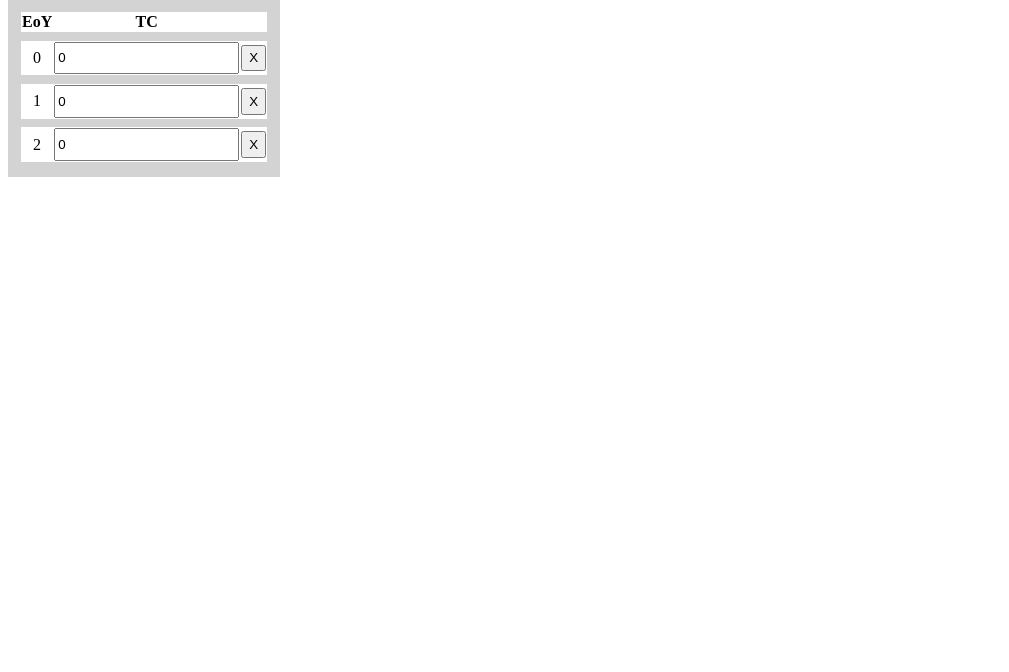
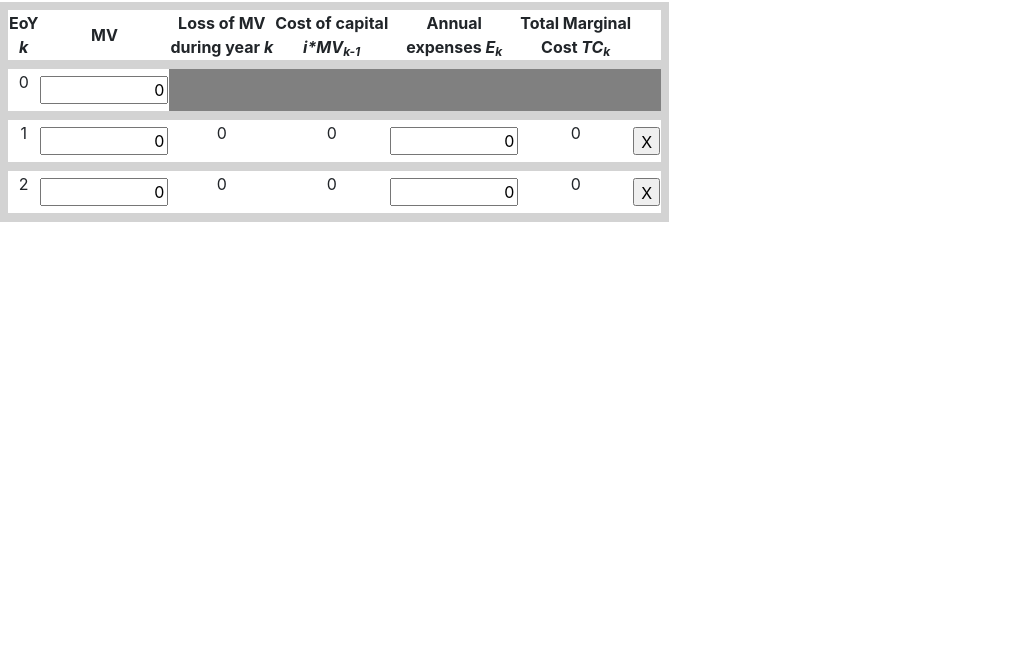
Before and after one commit to delanobgt/html-finite-horizon-equipment-replacement-calculator, a plain HTML site: page index.html in a window 1280 px wide. Shown: the part 128-800 px from the top of the page, without its empty margins (0-1009 px from the left). Drawn offline with nearby package versions, Linux system fonts and the light colour scheme.

Commit message:
fat-table-dom.js done

```diff
--- a/index.html
+++ b/index.html
@@ -6,16 +6,28 @@
   <meta http-equiv="X-UA-Compatible" content="ie=edge">
   <title>Finite Horizon Equipment Replacement Calculator</title>
   <link rel="stylesheet" type="text/css" href="stylesheets/style.css">
+  <link rel="stylesheet" href="https://maxcdn.bootstrapcdn.com/bootstrap/4.0.0/css/bootstrap.min.css">
 </head>
 <body>
   <h1>Finite Horizon Equipment Replacement Calculator</h1>
+
+  MARR: <input id="marr_text" type="text" value="10">
+
   <h2>Defender</h2>
-  <table id="table_defender"></table>
+  <!-- <table id="table_defender"></table> -->
+  <table id="table_challenger"></table>
 
+  <script src="scripts/lib/double-underscore.js"></script>
   <script src="scripts/lib/jquery-3.3.1.js"></script>
+  <script src="https://cdnjs.cloudflare.com/ajax/libs/popper.js/1.12.9/umd/popper.min.js"></script>
+  <script src="https://maxcdn.bootstrapcdn.com/bootstrap/4.0.0/js/bootstrap.min.js"></script>
+  <script src="scripts/jquery-plugins/custom-jquery-plugin.js"></script>
+  <script src="scripts/components/decimal-textbox.js"></script>
   <script src="scripts/tc-table-dom.js"></script>
+  <script src="scripts/fat-table-dom.js"></script>
   <script>
     let defenderTable = TcTableDOM.bind({tableId: 'table_defender'});
+    let challengerTable = FatTableDOM.bind({tableId: 'table_challenger', marrTextId: 'marr_text'});
   </script>
 </body>
 </html>
--- /dev/null
+++ b/scripts/components/decimal-textbox.js
@@ -0,0 +1,42 @@
+let DecimalTextbox = (function() {
+  function manufacture(callback) {
+    return  $('<input></input>')
+              .attr({type: 'text', value: '0', placeholder: '0'}).prop('required', true)
+              .on('input', function(e) {
+                let $this = $(this);
+                let val = $this.val();
+                //multiple decimal string filters
+                val = val.trim();
+                val = val.replace(/[^0-9\.]+/g, '');
+                //initial status
+                let hasTailDot = (val.indexOf('.') == val.length-1);
+                while ((val.match(new RegExp('\\.', 'g')) || []).length > 1) {
+                  let lastCommaIndex = val.lastIndexOf('.');
+                  val = val.slice(0, lastCommaIndex) + val.slice(lastCommaIndex+1, val.length);
+                }
+                {
+                  let matches = val.match(/^(0+).*/);
+                  if (matches && matches[1]) {
+                    if (matches[1].length > 1) {
+                      let leadingZeroLength = matches[1].length;
+                      val = val.slice(1, leadingZeroLength) + val.slice(leadingZeroLength, val.length);
+                    } else if (val.charAt(1).match('[1-9]')) {
+                      val = val.slice(1, val.length);
+                    }
+                  }
+                }
+                $this.val(__.formatGeneralCurrency(val) + (hasTailDot?'.':''));
+                if (callback) callback();
+              })
+              .focusin(function() {
+                if ($(this).val().trim() === '0') $(this).val('');
+              })
+              .focusout(function() {
+                if ($(this).val().trim() === '') $(this).val('0');
+              });
+  }
+
+  return {
+    manufacture: manufacture
+  };
+})();
--- /dev/null
+++ b/scripts/fat-table-dom.js
@@ -0,0 +1,163 @@
+let FatTableDOM = (function() {
+  function instance(options) {
+    //jQuery object cache
+    let $table;
+    let $marrText;
+
+    _init(options);
+    function _init(options) {
+      //assign reference to the table
+      if (options.$table) $table = options.$table;
+      else $table = $('#'+options.tableId);
+      if (options.$marrText) $marrText = options.$marrText;
+      else $marrText = $('#'+options.marrTextId);
+
+      //add a header
+      $('<tr></tr>').append(
+        $('<th></th>').html('EoY<br><em>k</em>')
+      ).append(
+        $('<th></th>').text('MV')
+      ).append(
+        $('<th></th>').html('Loss of MV<br>during year <em>k</em>')
+      ).append(
+        $('<th></th>').html('Cost of capital<br><em>i*MV<sub>k-1</sub></em>')
+      ).append(
+        $('<th></th>').html('Annual<br>expenses <em>E<sub>k</sub></em>')
+      ).append(
+        $('<th></th>').html('Total Marginal<br>Cost <em>TC<sub>k</sub></em>')
+      ).append(
+        $('<th></th>').html('&nbsp;')
+      ).appendTo($table);
+
+      //add some rows to it
+      for (let i = 0; i <= 3; i++) {
+        if (i > 0) _makeInputRow()
+                    .appendTo($table)
+                    .showUp();
+        _makeAddingRow()
+          .appendTo($table)
+          .showUp();
+        _updateEoY();
+      }
+
+      // give some contraints/exceptions to the table
+      $table.find('tr:nth-child(2), tr:nth-child(2) td').delay(500).unbind();
+      $table.find('tr:nth-child(3) td:nth-child(5) input').delay(500).remove();
+      $table.find('tr:nth-child(3) td:nth-child(7) input').delay(500).remove();
+      $table.find('tr:nth-child(3) td:nth-child(2) ~ td').delay(500).css('background', 'gray');
+
+      //initialize table's values
+      _updateTableValues();
+    }
+
+    function _makeInputRow() {
+      let $newMvText = DecimalTextbox.manufacture(_updateComputableFields);
+      let $newExpText = DecimalTextbox.manufacture(_updateComputableFields);
+      let $newRemoveBtn = $('<input></input>')
+                            .attr({type: 'button', value: 'X'})
+                            .click(function() {
+                              let $removableInputRow = $(this).closest('tr');
+                              let $removableAddingRow = $removableInputRow.next();
+                              $removableAddingRow.hideDown({remove: true});
+                              $removableInputRow.hideDown({remove: true}, _updateTableValues);
+                            });
+      let $newInputRow =  $('<tr></tr>').append(
+                            $('<td></td>').append($('<p></p>'))
+                          ).append(
+                            $('<td></td>').append($newMvText)
+                          ).append(
+                            $('<td></td>').append($('<p></p>'))
+                          ).append(
+                            $('<td></td>').append($('<p></p>'))
+                          ).append(
+                            $('<td></td>').append($newExpText)
+                          ).append(
+                            $('<td></td>').append($('<p></p>'))
+                          ).append(
+                            $('<td></td>').append($newRemoveBtn)
+                          );
+      return $newInputRow.hideDown({instant: true}).delay(30);
+    }
+
+    function _makeAddingRow() {
+      let $newAddingRow = $('<tr></tr>').append(
+                            $('<td></td>')
+                              .attr('colspan', 7)
+                              .mouseenter(function() {
+                                $(this).css({background: 'blue'});
+                              }).mouseleave(function() {
+                                $(this).css({background: 'lightgray'});
+                              })
+                          ).mousedown(function() {
+                            let $newInputRow = _makeInputRow()
+                                                .insertAfter($(this))
+                                                .showUp();
+                            _makeAddingRow()
+                              .insertAfter($newInputRow)
+                              .showUp(_updateTableValues);
+                          });
+      return $newAddingRow.hideDown({instant: true}).delay(30);
+    }
+
+    function _updateTableValues(){
+      _updateEoY();
+      _updateComputableFields();
+    }
+
+    function _updateEoY() {
+      $table.find('tr:nth-child(2n-1) td:nth-child(1) p').each(function(index) {
+        $(this).text(index);
+      });
+    }
+
+    function _$get2DArray() {
+      let $rows = [];
+      $table.find('tr:nth-child(2) ~ tr:nth-child(odd)').each(function(index) {
+        let $cols = [];
+        let $gotColsTd = $(this).children();
+        for (let i = 0; i < $gotColsTd.length; i++) {
+          $cols.push($($($gotColsTd[i]).children()[0]));
+        }
+        $rows.push($cols);
+      });
+      return $rows;
+    }
+
+    function _updateComputableFields() {
+      let MARR = Number($marrText.val());
+      let $rows = _$get2DArray();
+      for (let i = 1; i < $rows.length; i++) {
+        let prevMV = Number(__.toNumber($rows[i-1][1].val()));
+        let curMV = Number(__.toNumber($rows[i][1].val()));
+        let lossMV = prevMV-curMV;
+        let costCapital = MARR*prevMV;
+        let expense = Number(__.toNumber($rows[i][4].val()));
+        let TC = lossMV + costCapital + expense;
+        $rows[i][2].text(__.formatGeneralCurrency(lossMV));
+        $rows[i][3].text(__.formatGeneralCurrency(costCapital));
+        $rows[i][5].text(__.formatGeneralCurrency(TC));
+      }
+    }
+
+    function getTcList() {
+      let tcList = [];
+      $table.find('input[type="text"]').each(function(index) {
+        tcList.push(Number($(this).val()));
+      });
+      return tcList;
+    }
+
+    //public-ly exposed function
+    return {
+      getTcList: getTcList
+    };
+  }
+
+  function bind(options) {
+    return instance(options);
+  }
+
+  return {
+    bind: bind
+  };
+})();
--- /dev/null
+++ b/scripts/jquery-plugins/custom-jquery-plugin.js
@@ -0,0 +1,39 @@
+// add custom jQuery plugin for show/hide functionality
+$.fn.showUp = function(callback) {
+  let delay = 80;
+  if (this.find('input').length) {
+    let context = this;
+    if (callback) context.slideDown(0, () => context.find('input').slideDown(delay, callback));
+    else context.slideDown(0, () => context.find('input').slideDown(delay));
+    return context;
+  } else {
+    if (callback) this.slideDown(delay, callback);
+    else this.slideDown(delay);
+    return this;
+  }
+};
+$.fn.hideDown = function(options, callback) {
+  let delay = 80;
+  let context = this;
+  if (this.find('input').length) { // for textboxes
+    let curDelay = (options && options.instant) ? 0 : delay;
+    this.find('input').slideUp(curDelay, function() {
+      context.slideUp(0, function() {
+        if (options && options.remove) {
+          if (callback) $.when(context.remove()).then(callback());
+          else context.remove();
+        }
+      });
+    });
+    return context;
+  } else {  // for adding rows
+    let curDelay = (options && options.instant) ? 0 : 50;
+    this.slideUp(curDelay, () => {
+      if(options && options.remove) {
+        if (callback) $.when(this.remove()).then(callback());
+        else this.remove();
+      }
+    });
+    return this;
+  }
+};
--- /dev/null
+++ b/scripts/lib/double-underscore.js
@@ -0,0 +1,24 @@
+let __ = (function() {
+  function formatGeneralCurrency(value) {
+    let numberValue = Number(value);
+    let formattedString;
+    try {
+      formattedString = numberValue.toLocaleString('en-US', {minimumFractionDigits: 0, maximumFractionDigits: 10});
+    } catch (err) {
+      formattedString = numberValue+'';
+    }
+    return formattedString;
+  }
+
+  function toNumber(token) {
+    let stringToken = token+'';
+    let cleanToken = stringToken.replace(/[^0-9\.]+/g, '');
+    let numberToken = Number(cleanToken);
+    return numberToken;
+  }
+
+  return {
+    formatGeneralCurrency: formatGeneralCurrency,
+    toNumber: toNumber
+  };
+})();
--- a/scripts/tc-table-dom.js
+++ b/scripts/tc-table-dom.js
@@ -2,46 +2,6 @@ let TcTableDOM = (function() {
   function instance(options) {
     //jQuery object cache
     let $table;
-
-    // add custom jQuery plugin for show/hide functionality
-    $.fn.showUp = function(callback) {
-      let delay = 80;
-      if (this.find('input').length) {
-        let context = this;
-        if (callback) context.slideDown(0, () => context.find('input').slideDown(delay, callback));
-        else context.slideDown(0, () => context.find('input').slideDown(delay));
-        return context;
-      } else {
-        if (callback) this.slideDown(delay, callback);
-        else this.slideDown(delay);
-        return this;
-      }
-    };
-    $.fn.hideDown = function(options, callback) {
-      let delay = 80;
-      let context = this;
-      if (this.find('input').length) { // for textboxes
-        let curDelay = (options && options.instant) ? 0 : delay;
-        this.find('input').slideUp(curDelay, function() {
-          context.slideUp(0, function() {
-            if (options && options.remove) {
-              if (callback) $.when(context.remove()).then(callback());
-              else context.remove();
-            }
-          });
-        });
-        return context;
-      } else {  // for adding rows
-        let curDelay = (options && options.instant) ? 0 : 50;
-        this.slideUp(curDelay, () => {
-          if(options && options.remove) {
-            if (callback) $.when(this.remove()).then(callback());
-            else this.remove();
-          }
-        });
-        return this;
-      }
-    };
 
     _init(options);
     function _init(options) {
@@ -53,7 +13,7 @@ let TcTableDOM = (function() {
       $('<tr></tr>').append(
         $('<th></th>').text('EoY')
       ).append(
-        $('<th></th>').text('TC')
+        $('<th></th>').html('Total Marginal<br>Cost <em>TC<sub>k</sub></em>')
       ).append(
         $('<th></th>').text('')
       ).appendTo($table);
@@ -71,37 +31,7 @@ let TcTableDOM = (function() {
     }
 
     function _makeInputRow() {
-      let $newTextbox = $('<input></input>')
-                          .attr({type: 'text', value: '0', placeholder: '0'}).prop('required', true)
-                          .on('input', function(e) {
-                            let $this = $(this);
-                            let val = $this.val()
-                            //multiple decimal string filters
-                            val = val.trim();
-                            val = val.replace(/[^0-9\.]+/g, '');
-                            while ((val.match(new RegExp('\\.', 'g')) || []).length > 1) {
-                              let lastCommaIndex = val.lastIndexOf('.');
-                              val = val.slice(0, lastCommaIndex) + val.slice(lastCommaIndex+1, val.length);
-                            }
-                            {
-                              let matches = val.match(/^(0+).*/);
-                              if (matches && matches[1]) {
-                                if (matches[1].length > 1) {
-                                  let leadingZeroLength = matches[1].length;
-                                  val = val.slice(1, leadingZeroLength) + val.slice(leadingZeroLength, val.length);
-                                } else if (val.charAt(1).match('[1-9]')) {
-                                  val = val.slice(1, val.length);
-                                }
-                              }
-                            }
-                            $this.val(val);
-                          })
-                          .focusin(function() {
-                            if ($(this).val().trim() === '0') $(this).val('');
-                          })
-                          .focusout(function() {
-                            if ($(this).val().trim() === '') $(this).val('0');
-                          });
+      let $newTextbox = DecimalTextbox.manufacture();
       let $newRemoveBtn = $('<input></input>')
                             .attr({type: 'button', value: 'X'})
                             .click(function() {
--- a/stylesheets/style.css
+++ b/stylesheets/style.css
@@ -1,27 +1,26 @@
-/* * {
-  padding: 0;
-  margin: 0;
-} */
 table {
   empty-cells: show;
   border-collapse: collapse;
   user-select: none;
   -moz-user-select: none;
   -webkit-user-select: none;
-  border: 0.85em solid lightgray;
+  border: 0.55em solid lightgray;
+  border-bottom: none;
+  text-align: center;
 }
 td {
   text-align: center;
   vertical-align: middle;
+}
+td > input[type="text"] {
+  text-align: right;
+  width: 8em;
 }
 tr:nth-child(even) {
   background-color: lightgray;
   cursor: pointer;
   height: 0.55em;
 }
-tr {
-
+input {
+  height: 1.75em;
 }
-input {
-  height: 2em;
-}
```
